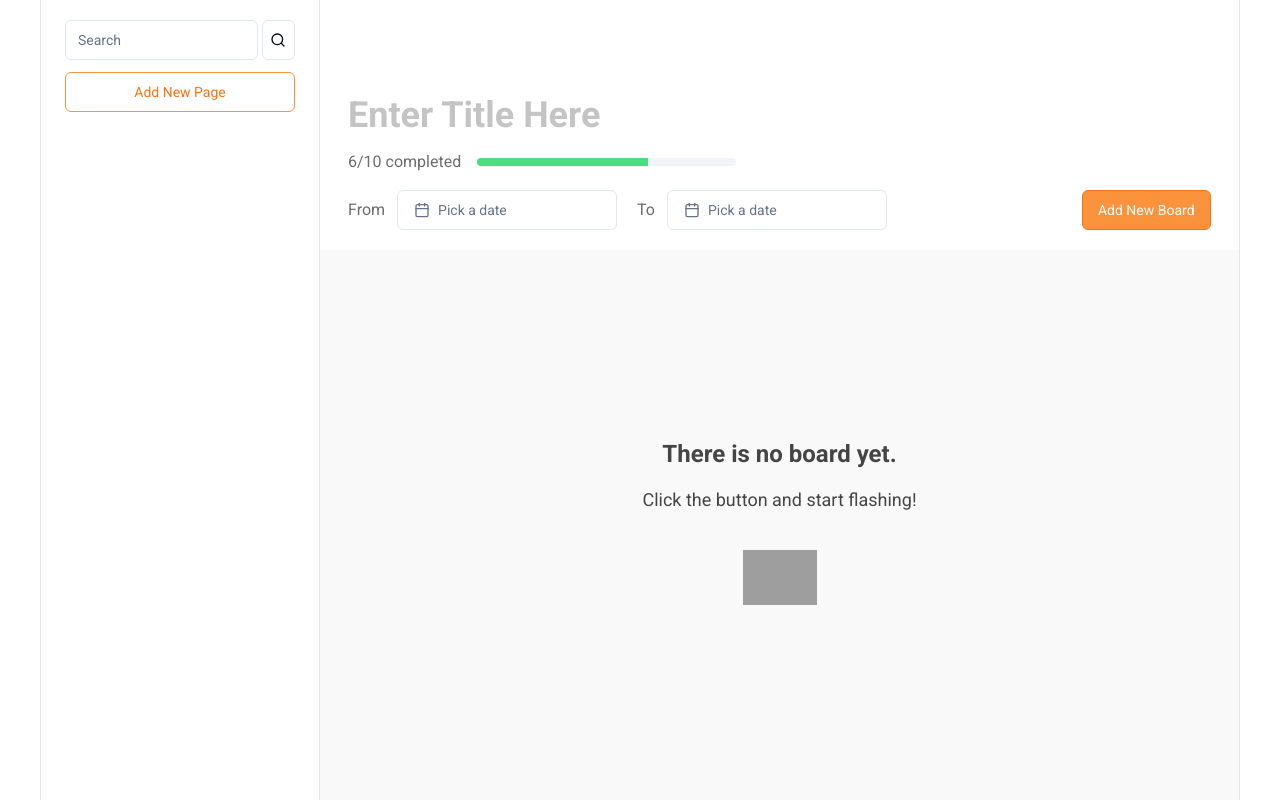
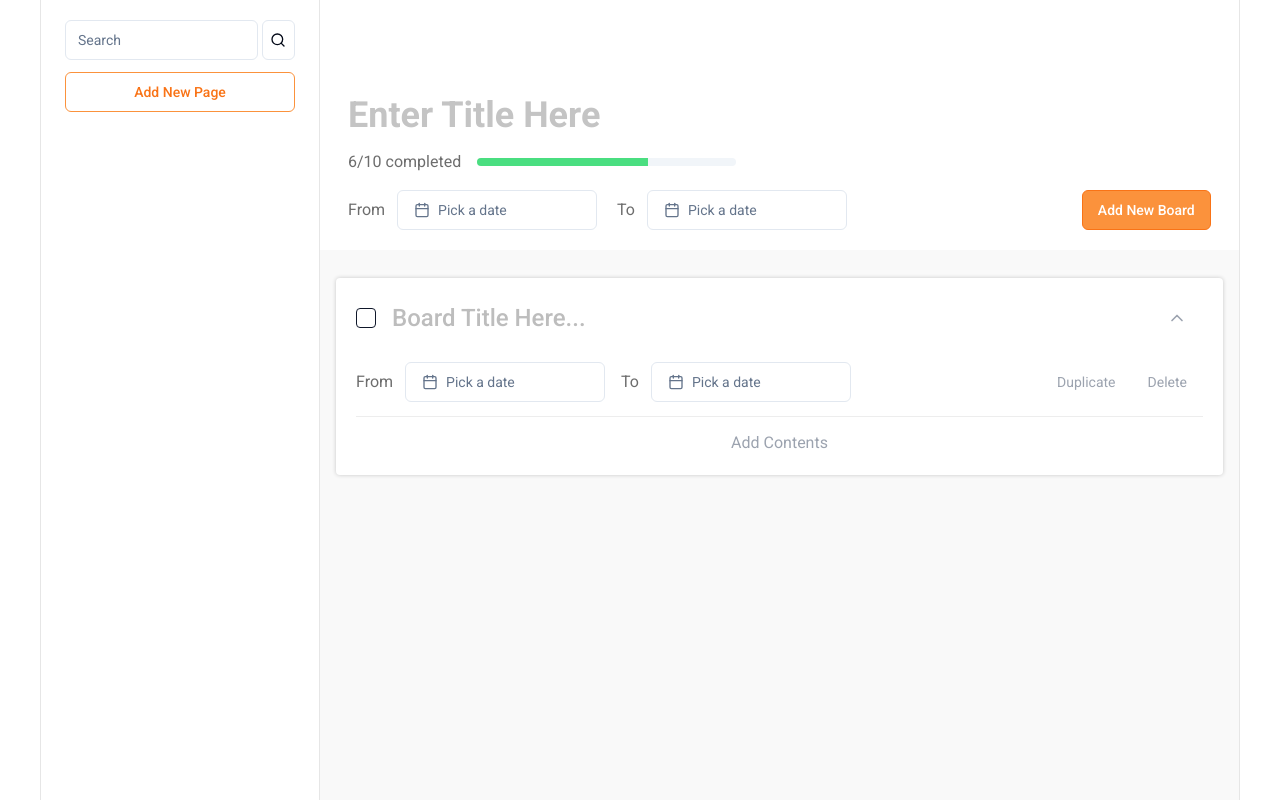
Before and after one commit to SON7AE/Next-Board, a Next.js app: page /create in a window 1280 px wide. Built offline with nearby package versions, Linux system fonts and the light colour scheme; grey boxes are pictures that could not be loaded.

Commit message:
YouTube Next.js 강의 작업물 - 20240530

```diff
--- a/package.json
+++ b/package.json
@@ -9,6 +9,7 @@
     "lint": "next lint"
   },
   "dependencies": {
+    "@radix-ui/react-checkbox": "^1.0.4",
     "@radix-ui/react-dialog": "^1.0.5",
     "@radix-ui/react-popover": "^1.0.7",
     "@radix-ui/react-progress": "^1.0.3",
--- a/src/app/create/page.module.scss
+++ b/src/app/create/page.module.scss
@@ -75,6 +75,8 @@
         width: 100%;
         height: calc(100% - 250px);
 
+        padding: 28px 16px;
+
         &__infoBox {
             display: flex;
             flex-direction: column;
@@ -104,5 +106,12 @@
                 cursor: pointer;
             }
         }
+        &__isBoard {
+            display: flex;
+            flex-direction: column;
+
+            width: 100%;
+            height: 100%;
+        }
     }
 }
--- a/src/app/create/page.tsx
+++ b/src/app/create/page.tsx
@@ -1,11 +1,11 @@
 "use client";
 
 import { useState, useEffect } from "react";
-import Image from "next/image";
 import { Progress } from "@/components/ui/progress";
 import { Button } from "@/components/ui/button";
 // 컴포넌트
 import LabelCalendar from "@/components/common/calendar/LabelCalendar";
+import BasicBoard from "@/components/common/board/BasicBoard";
 import styles from "./page.module.scss";
 
 function CreatePage() {
@@ -17,6 +17,7 @@ function CreatePage() {
     }, []);
 
     return (
+        <>
             <div className={styles.container}>
                 <header className={styles.container__header}>
                     <div className={styles.container__header__contents}>
@@ -39,15 +40,19 @@ function CreatePage() {
                     </div>
                 </header>
                 <main className={styles.container__body}>
-                <div className={styles.container__body__infoBox}>
+                    {/* <div className={styles.container__body__infoBox}>
                     <span className={styles.title}>There is no board yet.</span>
                     <span className={styles.subTitle}>Click the button and start flashing!</span>
                     <button className={styles.button}>
                         <Image src="/round-button.svg" alt="round-button" width={100} height={100} />
                     </button>
+                </div> */}
+                    <div className={styles.container__body__isBoard}>
+                        <BasicBoard />
                     </div>
                 </main>
             </div>
+        </>
     );
 }
 
--- a/src/app/layout.tsx
+++ b/src/app/layout.tsx
@@ -7,7 +7,7 @@ import "@/styles/globals.css";
 
 const roboto = Roboto({
     subsets: ["latin"],
-    weight: ["400", "700"],
+    weight: ["400", "500", "700"],
 });
 
 export const metadata: Metadata = {
--- /dev/null
+++ b/src/components/common/board/BasicBoard.module.scss
@@ -0,0 +1,99 @@
+.container {
+    display: flex;
+    flex-direction: column;
+    align-items: center;
+
+    width: 100%;
+
+    padding: 20px;
+
+    background-color: #ffffff;
+    border-radius: 4px;
+    box-shadow: 0px 0px 4px 0px rgba(0, 0, 0, 0.2);
+
+    &__header {
+        display: flex;
+        align-items: center;
+        justify-content: space-between;
+
+        width: 100%;
+
+        &__inputBox {
+            display: flex;
+            align-items: center;
+
+            gap: 16px;
+
+            .input {
+                outline: none;
+                border: none;
+
+                font-size: 24px;
+
+                &::placeholder {
+                    font-weight: 500;
+                    color: #bdbdbd;
+                }
+            }
+        }
+    }
+    &__body {
+        display: flex;
+        align-items: center;
+        justify-content: space-between;
+
+        width: 100%;
+
+        margin: 24px 0 14px 0;
+
+        &__calendarBox {
+            display: flex;
+            align-items: center;
+
+            gap: 16px;
+        }
+    }
+    &__footer {
+        display: flex;
+        align-items: center;
+        justify-content: center;
+
+        width: 100%;
+
+        padding-top: 14px;
+
+        border-top: 1px solid #ededed;
+    }
+}
+.dialog {
+    &__titleBox {
+        display: flex;
+        align-items: center;
+        justify-content: flex-start;
+
+        width: 45vw;
+
+        gap: 8px;
+
+        &__title {
+            font-weight: 500;
+            font-size: 24px;
+            color: #303030;
+        }
+    }
+    &__calendarBox {
+        display: flex;
+        align-items: center;
+
+        width: 45vw;
+
+        gap: 16px;
+        padding: 16px 0 20px 0;
+    }
+    &__line {
+        width: 45vw;
+        height: 1px;
+
+        background-color: #d7d7d7;
+    }
+}
--- /dev/null
+++ b/src/components/common/board/BasicBoard.tsx
@@ -0,0 +1,60 @@
+import { Dialog, DialogContent, DialogHeader, DialogTitle, DialogTrigger } from "@/components/ui/dialog";
+import { Checkbox } from "@/components/ui/checkbox";
+import { Button } from "@/components/ui/button";
+import { ChevronUp } from "lucide-react";
+import LabelCalendar from "@/components/common/calendar/LabelCalendar";
+import styles from "./BasicBoard.module.scss";
+
+function BasicBoard() {
+    return (
+        <div className={styles.container}>
+            <div className={styles.container__header}>
+                <div className={styles.container__header__inputBox}>
+                    <Checkbox className="w-5 h-5" />
+                    <input type="text" placeholder="Board Title Here..." className={styles.input} />
+                </div>
+                <Button variant="ghost">
+                    <ChevronUp className="w-5 h-5 text-gray-400" />
+                </Button>
+            </div>
+            <div className={styles.container__body}>
+                <div className={styles.container__body__calendarBox}>
+                    <LabelCalendar label="From" />
+                    <LabelCalendar label="To" />
+                </div>
+                <div className={styles.container__body__buttonBox}>
+                    <Button variant="ghost" className="font-normal text-gray-400 hover:bg-green-50 hover:text-green-500">
+                        Duplicate
+                    </Button>
+                    <Button variant="ghost" className="font-normal text-gray-400 hover:bg-red-50 hover:text-red-500">
+                        Delete
+                    </Button>
+                </div>
+            </div>
+            <div className={styles.container__footer}>
+                <Dialog>
+                    <DialogTrigger>
+                        <span className="font-normal text-gray-400 hover:text-gray-500">Add Contents</span>
+                    </DialogTrigger>
+                    <DialogContent className="max-w-fit">
+                        <DialogHeader>
+                            <DialogTitle>
+                                <div className={styles.dialog__titleBox}>
+                                    <Checkbox className="w-5 h-5" />
+                                    <span className={styles.dialog__titleBox__title}>Development Environment Settin</span>
+                                </div>
+                            </DialogTitle>
+                            <div className={styles.dialog__calendarBox}>
+                                <LabelCalendar label="From" />
+                                <LabelCalendar label="To" />
+                            </div>
+                            <div className={styles.dialog__line}></div>
+                        </DialogHeader>
+                    </DialogContent>
+                </Dialog>
+            </div>
+        </div>
+    );
+}
+
+export default BasicBoard;
--- a/src/components/common/calendar/LabelCalendar.tsx
+++ b/src/components/common/calendar/LabelCalendar.tsx
@@ -22,7 +22,7 @@ function LabelCalendar({ label }: Props) {
             {/* DATE PICKER UI */}
             <Popover>
                 <PopoverTrigger asChild>
-                    <Button variant={"outline"} className={cn("w-[220px] justify-start text-left font-normal", !date && "text-muted-foreground")}>
+                    <Button variant={"outline"} className={cn("w-[200px] justify-start text-left font-normal", !date && "text-muted-foreground")}>
                         <CalendarIcon className="mr-2 h-4 w-4" />
                         {date ? format(date, "PPP") : <span>Pick a date</span>}
                     </Button>
--- /dev/null
+++ b/src/components/ui/checkbox.tsx
@@ -0,0 +1,30 @@
+"use client"
+
+import * as React from "react"
+import * as CheckboxPrimitive from "@radix-ui/react-checkbox"
+import { Check } from "lucide-react"
+
+import { cn } from "@/lib/utils"
+
+const Checkbox = React.forwardRef<
+  React.ElementRef<typeof CheckboxPrimitive.Root>,
+  React.ComponentPropsWithoutRef<typeof CheckboxPrimitive.Root>
+>(({ className, ...props }, ref) => (
+  <CheckboxPrimitive.Root
+    ref={ref}
+    className={cn(
+      "peer h-4 w-4 shrink-0 rounded-sm border border-primary ring-offset-background focus-visible:outline-none focus-visible:ring-2 focus-visible:ring-ring focus-visible:ring-offset-2 disabled:cursor-not-allowed disabled:opacity-50 data-[state=checked]:bg-primary data-[state=checked]:text-primary-foreground",
+      className
+    )}
+    {...props}
+  >
+    <CheckboxPrimitive.Indicator
+      className={cn("flex items-center justify-center text-current")}
+    >
+      <Check className="h-4 w-4" />
+    </CheckboxPrimitive.Indicator>
+  </CheckboxPrimitive.Root>
+))
+Checkbox.displayName = CheckboxPrimitive.Root.displayName
+
+export { Checkbox }
```
Also changed, not shown: 2 other files (tests, documents, lock files or other folders). Lines whose indentation alone changed are shown as unchanged.
